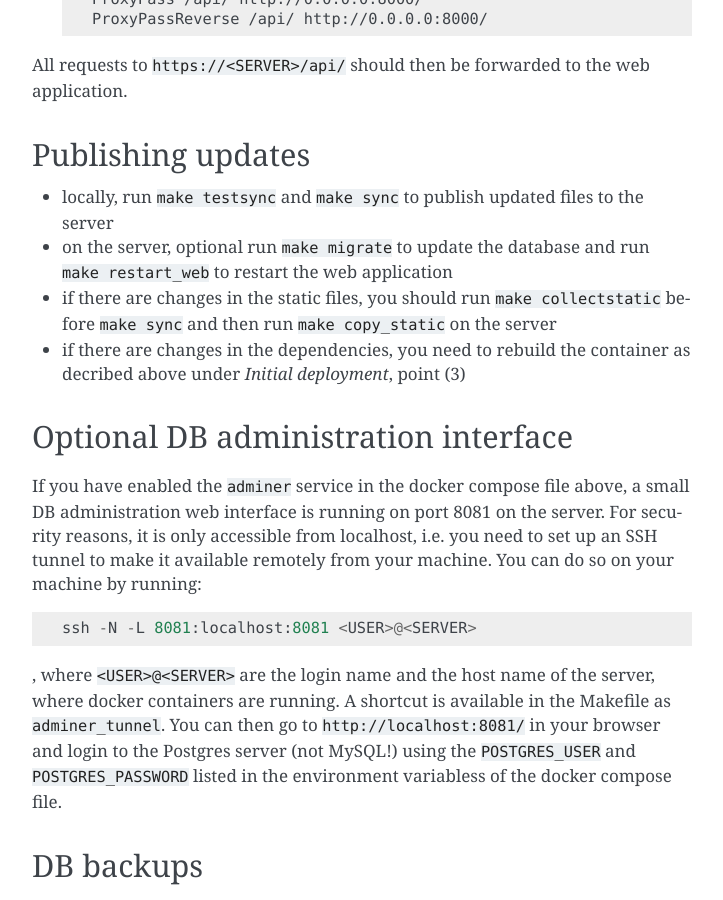
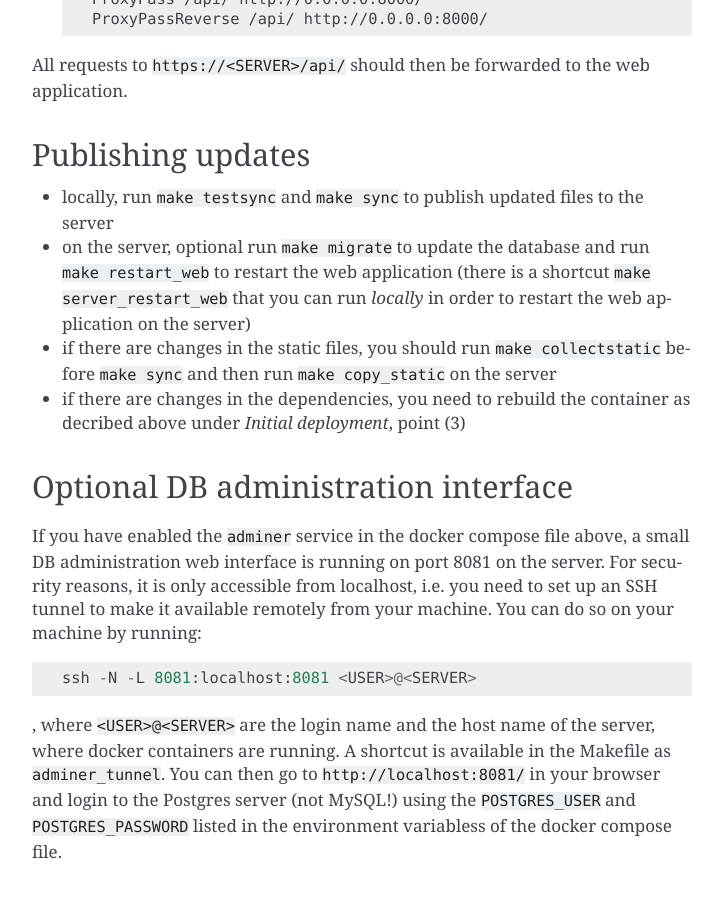
Before and after one commit to IFAFMultiLA/webapi, a Sphinx documentation site: the page built from docs/source/deployment.rst, in a window 1280 px wide and 900 px high, scrolled down 1938 px. Shown: the whole window, without its empty margins (388-1111 px from the left). Built offline with Sphinx 7.4.7, drawn with Linux system fonts in a browser that asks for light colours.

Commit message:
makefile and docs update

```diff
--- a/docs/source/deployment.rst
+++ b/docs/source/deployment.rst
@@ -91,7 +91,8 @@ Publishing updates
 
 - locally, run ``make testsync`` and ``make sync`` to publish updated files to the server
 - on the server, optional run ``make migrate`` to update the database and run ``make restart_web`` to restart the web
-  application
+  application (there is a shortcut ``make server_restart_web`` that you can run *locally* in order to restart the web
+  application on the server)
 - if there are changes in the static files, you should run ``make collectstatic`` before ``make sync`` and then run
   ``make copy_static`` on the server
 - if there are changes in the dependencies, you need to rebuild the container as decribed above under
```
Also changed, not shown: 6 other files.
